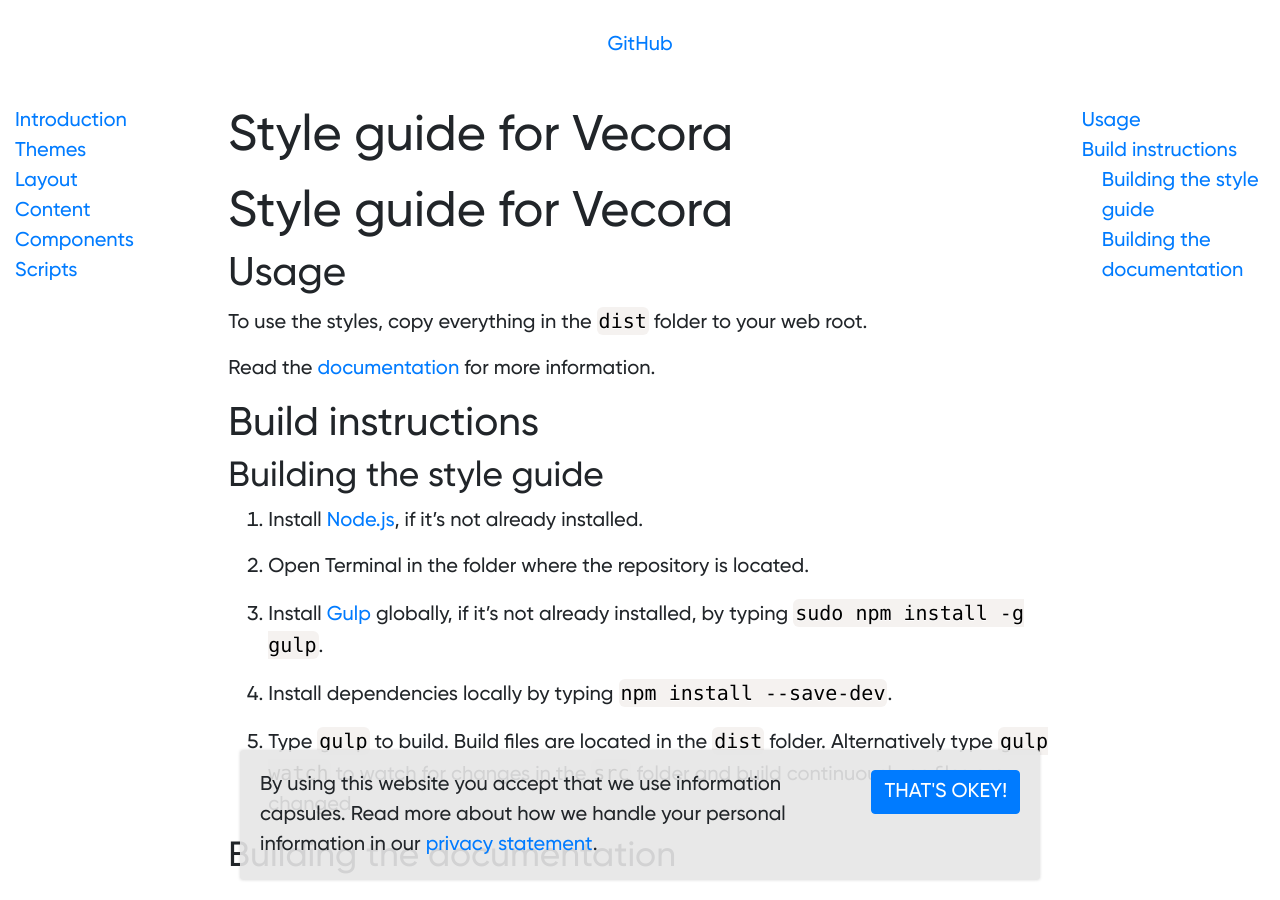
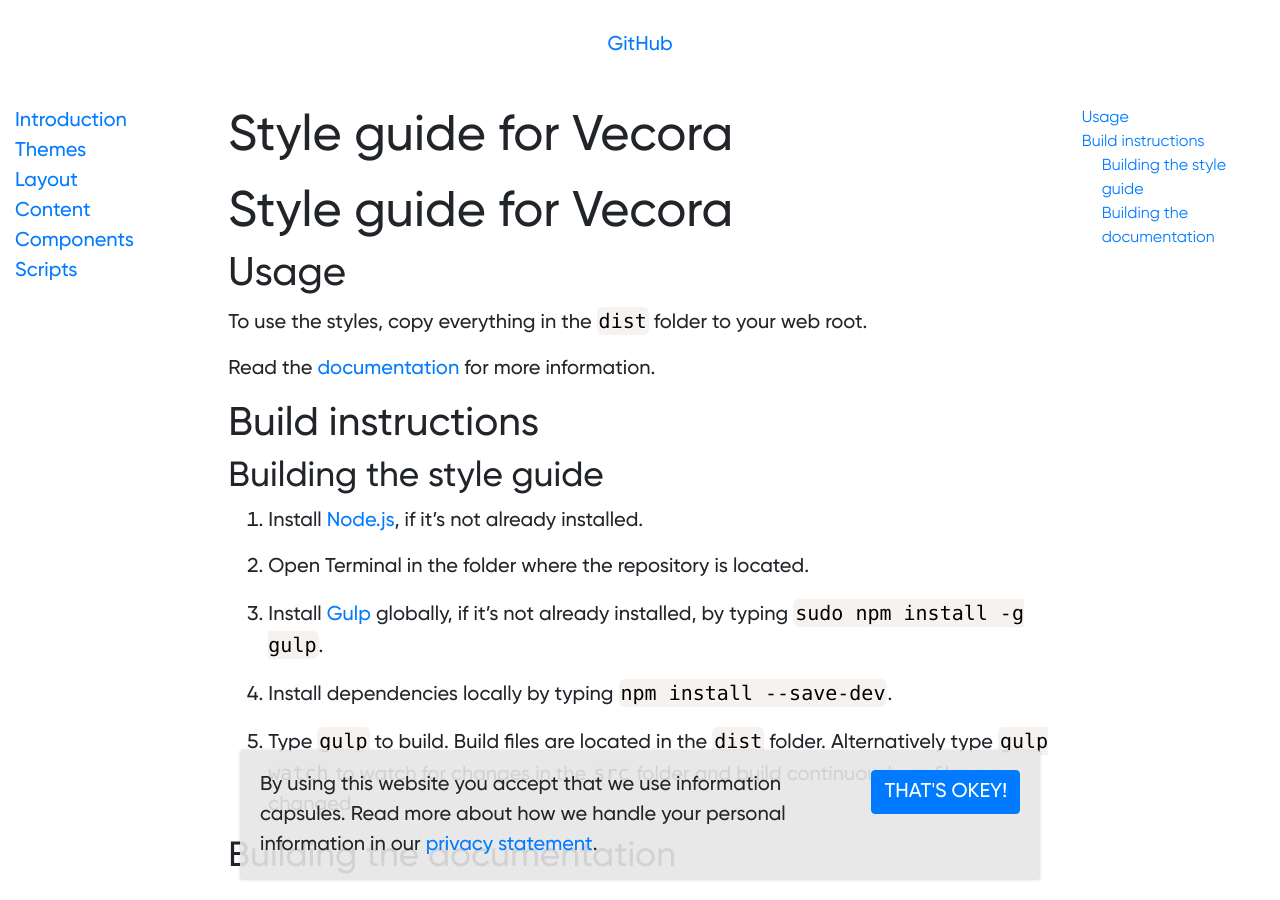
Before and after one commit to vecora/ds-vecora, a Jekyll site: the page built from README.md, in a window 1280 px wide. Built offline with Jekyll 4.4.1, drawn with Linux system fonts in a browser that asks for light colours; some web fonts are replaced; our own code applies the rules of GitHub Pages for plain Markdown files.

Commit message:
Smaller font size for document nav

```diff
--- a/assets/main.scss
+++ b/assets/main.scss
@@ -3,6 +3,8 @@
 
 .document-nav {
 
+  font-size: 80%;
+  font-weight: 400;
 
   ul {
     list-style: none;
```
